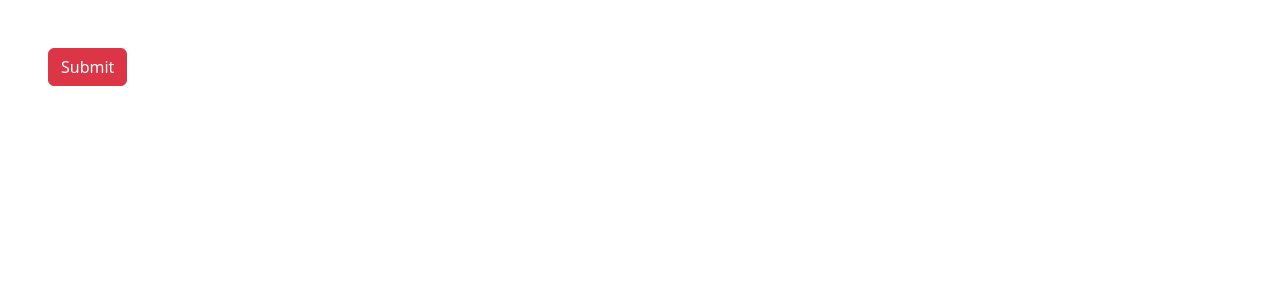
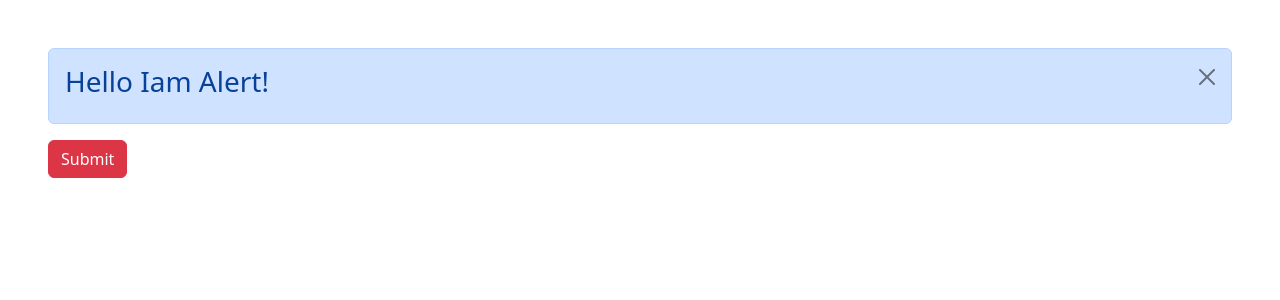
Before and after one commit to indraworks/mosh-react18-basic, a React (Vite) app in the folder 01-BasicApp/: page / in a window 1280 px wide. Both pictures are taken after a click on the button "Submit". Shown: the top 300 px of the page. Built offline with nearby package versions, Linux system fonts and the light colour scheme.

Commit message:
mmbuat button hide dan show munculkan Alert (bootstrap)

```diff
--- a/01-BasicApp/src/App.tsx
+++ b/01-BasicApp/src/App.tsx
@@ -1,9 +1,25 @@
+import { useState } from "react";
 import Button from "./components/Button";
+import Alert from "./components/Alert";
 const tulisan: string = "Submit";
 const App = () => {
-  const handleClick = () => console.log("hi click");
+  const [makeVisible, setMakeVisible] = useState(false);
+  function handleClick() {
+    setMakeVisible(true);
+  }
+  function onClose() {
+    setMakeVisible(false);
+    //atau bisa langsung dibawah functon nya Alert  onClick={()=>setMakeVisible(false)}
+  }
+
   return (
     <div className="p-5 ">
+      {makeVisible && (
+        <Alert prpOnClose={onClose}>
+          <h3>Hello Iam Alert!</h3>
+        </Alert>
+      )}
+
       <Button prOnClick={handleClick} color="danger">
         {tulisan}
       </Button>
@@ -12,6 +28,22 @@ const App = () => {
 };
 
 export default App;
+
+/*
+mengenai functuon hide dan show maka harus gunakan state !  leat && component Anak!
+nah hide dan show dari component anak dipicu dari tombol button maka nnti kita buat oncCLick
+supaya pasing ke interface ./anak button param function tsb !
+
+
+*/
+
+/*
+menfenai Button
+
+
+
+
+*/
 
 /*
 Kalau pasing RFeactNode type gak bisa kayak gini!!
--- a/01-BasicApp/src/components/Alert.tsx
+++ b/01-BasicApp/src/components/Alert.tsx
@@ -2,10 +2,23 @@ import { ReactNode } from "react";
 
 interface Props {
   children: ReactNode;
+  prpOnClose: () => void;
 }
 
-const Alert = ({ children }: Props) => {
-  return <div className="alert alert-danger">{children}</div>;
+const Alert = ({ children, prpOnClose }: Props) => {
+  return (
+    <div className="alert alert-primary alert-dismissible ">
+      {children}
+      {/* tambahkan button agar bisa di click */}
+      <button
+        onClick={prpOnClose}
+        type="button"
+        className="btn-close"
+        data-bs-dismiss="alert"
+        aria-label="Close"
+      ></button>
+    </div>
+  );
 };
 
 export default Alert;
```
